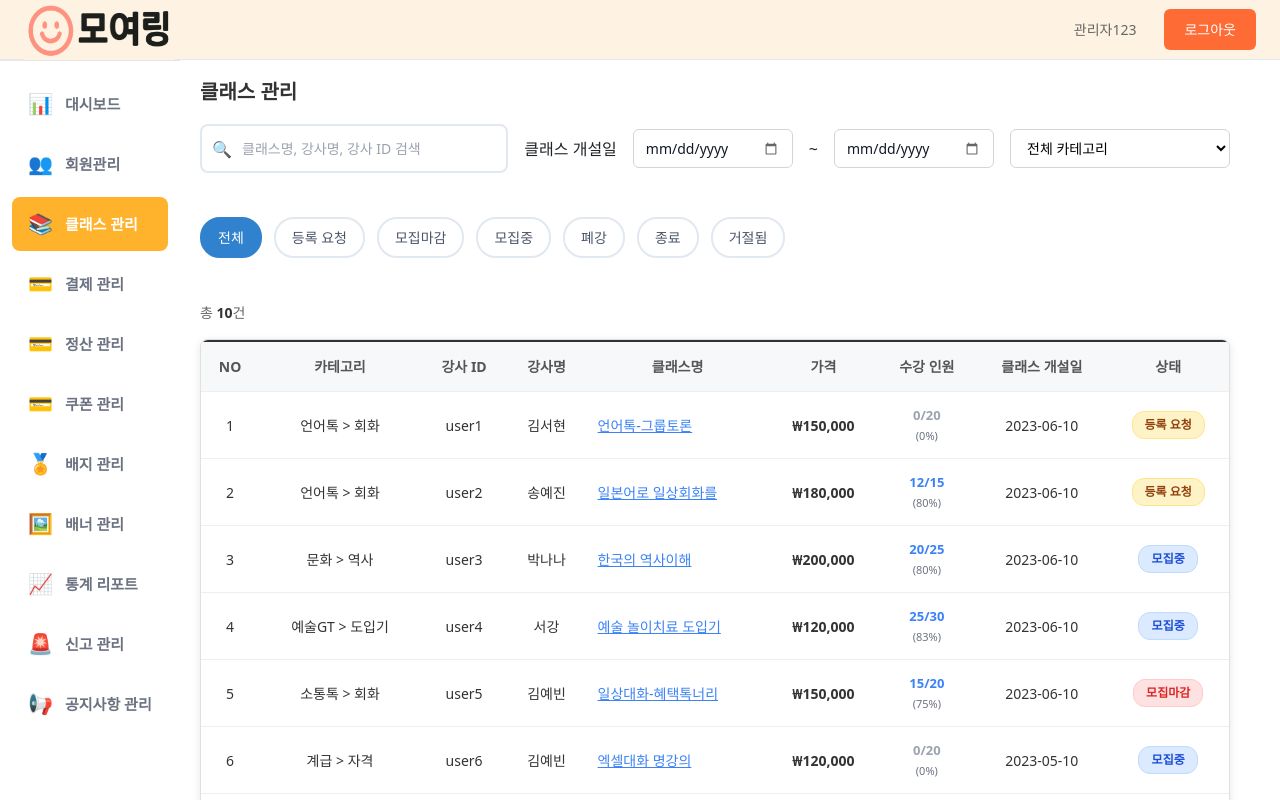
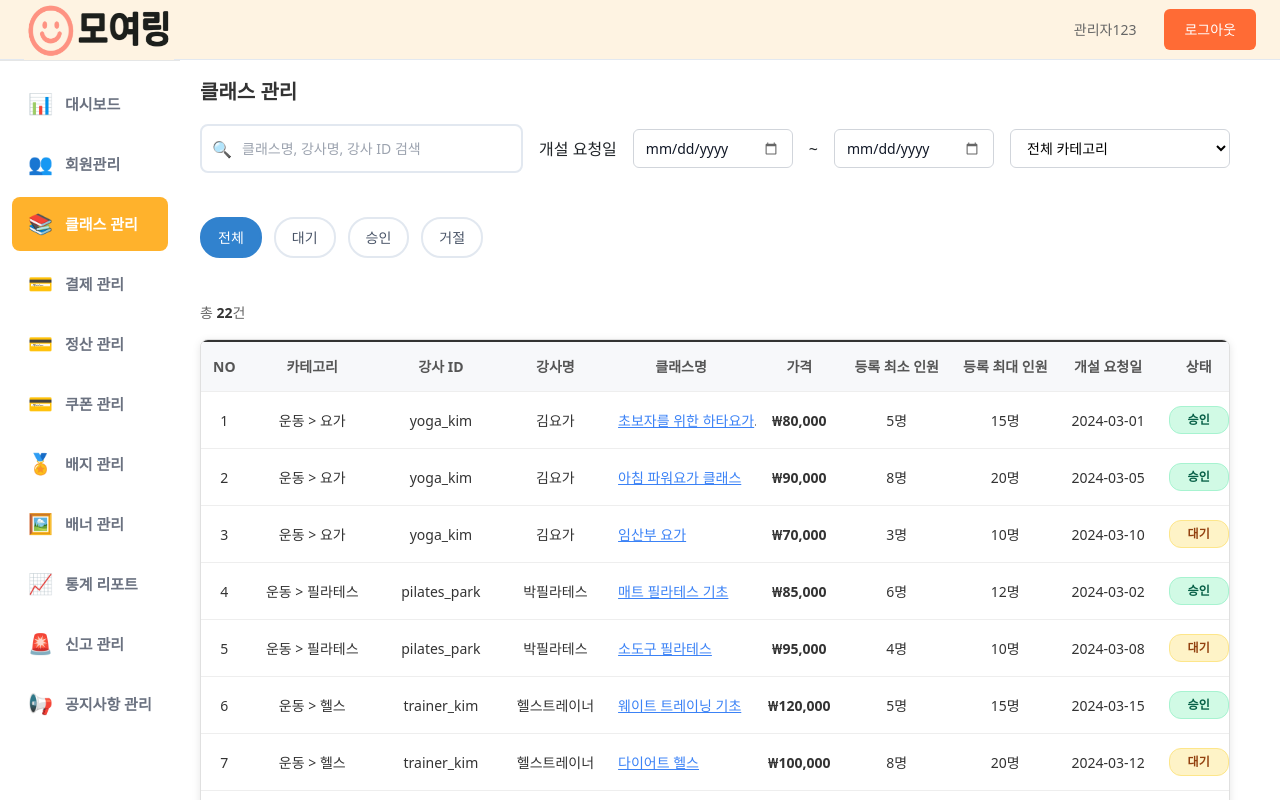
Before and after one commit to osk0521/moyering-frontend, a React (Vite) app: page /admin/class in a window 1280 px wide. Built offline with nearby package versions, Linux system fonts and the light colour scheme.

Commit message:
fix : layout page 수정

```diff
--- a/src/pages/admin/BannerManagement.jsx
+++ b/src/pages/admin/BannerManagement.jsx
@@ -63,6 +63,7 @@ const BannerManagement = () => {
           bannerCode: 'BN1',
           imageUrl: 'banner1.jpg',
           title: '신규 요리 클래스 오픈',
+          content: '배너 내용입니다',
           isHidden: false,
           registerId: 'admin1',
           createdAt: '2024-02-15T10:00:00'
@@ -72,6 +73,7 @@ const BannerManagement = () => {
           bannerCode: 'PU2',
           imageUrl: 'popup2.jpg',
           title: '겨울 특별 할인 이벤트',
+          content: '배너 내용입니다',
           isHidden: true,
           registerId: 'admin1',
           createdAt: '2024-02-15T11:00:00'
@@ -81,6 +83,7 @@ const BannerManagement = () => {
           bannerCode: 'BN3',
           imageUrl: 'banner3.jpg',
           title: '도예 클래스 인기 급상승',
+          content: '배너 내용입니다',
           isHidden: false,
           registerId: 'admin1',
           createdAt: '2024-02-15T12:00:00'
@@ -90,6 +93,7 @@ const BannerManagement = () => {
           bannerCode: 'BN4',
           imageUrl: 'banner4.jpg',
           title: '봄맞이 새학기 특별 이벤트',
+          content: '배너 내용입니다',
           isHidden: false,
           registerId: 'admin2',
           createdAt: '2024-02-28T09:00:00'
@@ -99,6 +103,7 @@ const BannerManagement = () => {
           bannerCode: 'PU5',
           imageUrl: 'popup5.jpg',
           title: '모바일 앱 출시 기념 이벤트',
+          content: '배너 내용입니다',
           isHidden: true,
           registerId: 'admin1',
           createdAt: '2024-02-19T14:00:00'
@@ -305,6 +310,7 @@ const BannerManagement = () => {
               <th>ID</th>
               <th>배너 이미지</th>
               <th>제목</th>
+              <th>내용</th>
               <th>상태</th>
               <th>등록 ID</th>
               <th>등록일자</th>
@@ -335,6 +341,7 @@ const BannerManagement = () => {
                     </div>
                   </td>
                   <td className="banner-title">{banner.title}</td>
+                  <td className="banner-content">{banner.content}</td>
                   <td>
                     {banner.isHidden ? (
                       <button
--- a/src/pages/admin/ClassManagement.jsx
+++ b/src/pages/admin/ClassManagement.jsx
@@ -1,8 +1,10 @@
 import React, { useState } from 'react';
 import Layout from "./Layout";
 import './ClassManagement.css';
+
 // 모달 사용
-import ClassDetailModal from './ClassDetailModal'; // 클래스 상세 모달 컴포넌트
+import ClassDetailModal from './ClassDetailModal'; // 클래스 상세 페이지
+
 
   const ClassManagement = () => {
     // 검색어 => 사용자가 입력한 검색어 저장
@@ -23,123 +25,286 @@ const ClassManagement = () => {
     const [isModalOpen, setIsModalOpen] = useState(false);
     const [selectedClass, setSelectedClass] = useState(null);
 
-
-  // 클래스 데이터
+    // 클래스 데이터 (업데이트된 더미데이터)
     const classData = [
       {
         no: 1, // 일련번호
-      category: "언어톡 > 회화", // 카테고리
-      instructorId: "user1", // 강사 ID
-      instructorName: "김서현", // 강사명
-      className: "언어톡-그룹토론", // 클래스명
-      price: "₩150,000", // 가격
-      classDate: "2023-06-10", // 클래스 개설일
-      progress: { current: 0, total: 20 }, // 수강 인원
-      status: "등록 요청", // 상태
+        category: "운동 > 요가", // 카테고리
+        instructorId: "yoga_kim", // 강사 ID
+        instructorName: "김요가", // 강사명
+        className: "초보자를 위한 하타요가", // 클래스명
+        price: "₩80,000", // 가격
+        registrationMin: 5, // 등록 최소 인원
+        registrationMax: 15, // 등록 최대 인원
+        classDate: "2024-03-01", // 개설 요청일
+        status: "승인", // 상태
       },
       {
         no: 2,
-      category: "언어톡 > 회화",
-      instructorId: "user2",
-      instructorName: "송예진",
-      className: "일본어로 일상회화를",
-      price: "₩180,000",
-      classDate: "2023-06-10",
-      progress: { current: 12, total: 15 },
-      status: "등록 요청",
+        category: "운동 > 요가",
+        instructorId: "yoga_kim",
+        instructorName: "김요가",
+        className: "아침 파워요가 클래스",
+        price: "₩90,000",
+        registrationMin: 8,
+        registrationMax: 20,
+        classDate: "2024-03-05",
+        status: "승인",
       },
       {
         no: 3,
-      instructorId: "user3",
-      instructorName: "박나나",
-      className: "한국의 역사이해",
-      price: "₩200,000",
-      classDate: "2023-06-10",
-      category: "문화 > 역사",
-      progress: { current: 20, total: 25 },
-      status: "모집중",
+        category: "운동 > 요가",
+        instructorId: "yoga_kim",
+        instructorName: "김요가",
+        className: "임산부 요가",
+        price: "₩70,000",
+        registrationMin: 3,
+        registrationMax: 10,
+        classDate: "2024-03-10",
+        status: "대기",
       },
       {
         no: 4,
-      category: "예술GT > 도입기",
-      instructorId: "user4",
-      instructorName: "서강",
-      className: "예술 놀이치료 도입기",
-      price: "₩120,000",
-      classDate: "2023-06-10",
-      progress: { current: 25, total: 30 },
-      status: "모집중",
+        category: "운동 > 필라테스",
+        instructorId: "pilates_park",
+        instructorName: "박필라테스",
+        className: "매트 필라테스 기초",
+        price: "₩85,000",
+        registrationMin: 6,
+        registrationMax: 12,
+        classDate: "2024-03-02",
+        status: "승인",
       },
       {
         no: 5,
-      category: "소통톡 > 회화",
-      instructorId: "user5",
-      instructorName: "김예빈",
-      className: "일상대화-혜택톡너리",
-      price: "₩150,000",
-      classDate: "2023-06-10",
-      progress: { current: 15, total: 20 },
-      status: "모집마감",
+        category: "운동 > 필라테스",
+        instructorId: "pilates_park",
+        instructorName: "박필라테스",
+        className: "소도구 필라테스",
+        price: "₩95,000",
+        registrationMin: 4,
+        registrationMax: 10,
+        classDate: "2024-03-08",
+        status: "대기",
       },
       {
         no: 6,
-      category: "계급 > 자격",
-      instructorId: "user6",
-      instructorName: "김예빈",
-      className: "엑셀대화 명강의",
+        category: "운동 > 헬스",
+        instructorId: "trainer_kim",
+        instructorName: "헬스트레이너",
+        className: "웨이트 트레이닝 기초",
         price: "₩120,000",
-      classDate: "2023-05-10",
-      progress: { current: 0, total: 20 },
-      status: "모집중",
+        registrationMin: 5,
+        registrationMax: 15,
+        classDate: "2024-03-15",
+        status: "승인",
       },
       {
         no: 7,
-      category: "계급 > 흐름",
-      instructorId: "user7",
-      instructorName: "하승우",
-      className: "그림톡 명강의",
-      price: "₩150,000",
-      classDate: "2023-05-10",
-      progress: { current: 20, total: 20 },
-      status: "모집마감",
+        category: "운동 > 헬스",
+        instructorId: "trainer_kim",
+        instructorName: "헬스트레이너",
+        className: "다이어트 헬스",
+        price: "₩100,000",
+        registrationMin: 8,
+        registrationMax: 20,
+        classDate: "2024-03-12",
+        status: "대기",
       },
       {
         no: 8,
-      category: "움직 > 요양",
-      instructorId: "user8",
-      instructorName: "박혜빈",
-      className: "라이브업 명강의",
-      price: "₩100,000",
-      classDate: "2023-05-10",
-      progress: { current: 25, total: 30 },
-      status: "종료",
+        category: "운동 > 수영",
+        instructorId: "swim_coach",
+        instructorName: "수영코치",
+        className: "성인 자유형 수영",
+        price: "₩110,000",
+        registrationMin: 6,
+        registrationMax: 12,
+        classDate: "2024-03-18",
+        status: "승인",
       },
       {
         no: 9,
-      category: "비즈니스 > 마케팅",
-      instructorId: "user9",
-      instructorName: "안민수",
-      className: "디지털 마케팅 기초",
-      price: "₩200,000",
-      classDate: "2023-04-15",
-      progress: { current: 5, total: 15 },
-      status: "거절됨",
+        category: "운동 > 수영",
+        instructorId: "swim_coach",
+        instructorName: "수영코치",
+        className: "아동 수영 교실",
+        price: "₩80,000",
+        registrationMin: 5,
+        registrationMax: 10,
+        classDate: "2024-03-20",
+        status: "대기",
       },
       {
         no: 10,
-      category: "비즈니스 > 창업",
-      instructorId: "user10",
-      instructorName: "정혜진",
-      className: "진로 모색하는 물론",
-      price: "₩180,000",
-      classDate: "2023-03-01",
-      progress: { current: 2, total: 20 },
-      status: "폐강",
+        category: "요리 > 한식",
+        instructorId: "chef_lee",
+        instructorName: "이셰프",
+        className: "집에서 만드는 한식",
+        price: "₩90,000",
+        registrationMin: 6,
+        registrationMax: 12,
+        classDate: "2024-03-03",
+        status: "승인",
+      },
+      {
+        no: 11,
+        category: "요리 > 양식",
+        instructorId: "chef_lee",
+        instructorName: "이셰프",
+        className: "이탈리안 파스타 마스터",
+        price: "₩110,000",
+        registrationMin: 4,
+        registrationMax: 8,
+        classDate: "2024-03-07",
+        status: "대기",
+      },
+      {
+        no: 12,
+        category: "요리 > 베이킹",
+        instructorId: "chef_lee",
+        instructorName: "이셰프",
+        className: "홈베이킹 기초과정",
+        price: "₩75,000",
+        registrationMin: 8,
+        registrationMax: 15,
+        classDate: "2024-03-11",
+        status: "거절",
+      },
+      {
+        no: 13,
+        category: "미술 > 유화",
+        instructorId: "artist_choi",
+        instructorName: "최화가",
+        className: "유화 풍경화 그리기",
+        price: "₩120,000",
+        registrationMin: 5,
+        registrationMax: 10,
+        classDate: "2024-03-04",
+        status: "승인",
+      },
+      {
+        no: 14,
+        category: "미술 > 수채화",
+        instructorId: "artist_choi",
+        instructorName: "최화가",
+        className: "수채화 정물화",
+        price: "₩95,000",
+        registrationMin: 6,
+        registrationMax: 12,
+        classDate: "2024-03-14",
+        status: "대기",
+      },
+      {
+        no: 15,
+        category: "미술 > 디지털아트",
+        instructorId: "artist_choi",
+        instructorName: "최화가",
+        className: "디지털 일러스트",
+        price: "₩130,000",
+        registrationMin: 4,
+        registrationMax: 8,
+        classDate: "2024-03-16",
+        status: "거절",
+      },
+      {
+        no: 16,
+        category: "음악 > 피아노",
+        instructorId: "music_teacher",
+        instructorName: "음악쌤",
+        className: "클래식 피아노 레슨",
+        price: "₩150,000",
+        registrationMin: 3,
+        registrationMax: 6,
+        classDate: "2024-03-06",
+        status: "승인",
+      },
+      {
+        no: 17,
+        category: "음악 > 기타",
+        instructorId: "music_teacher",
+        instructorName: "음악쌤",
+        className: "통기타 기초",
+        price: "₩80,000",
+        registrationMin: 8,
+        registrationMax: 15,
+        classDate: "2024-03-13",
+        status: "대기",
+      },
+      {
+        no: 18,
+        category: "음악 > 보컬",
+        instructorId: "music_teacher",
+        instructorName: "음악쌤",
+        className: "보컬 트레이닝",
+        price: "₩100,000",
+        registrationMin: 5,
+        registrationMax: 10,
+        classDate: "2024-03-17",
+        status: "거절",
+      },
+      {
+        no: 19,
+        category: "언어 > 영어",
+        instructorId: "english_teacher",
+        instructorName: "영어선생",
+        className: "토익 점수 올리기",
+        price: "₩120,000",
+        registrationMin: 10,
+        registrationMax: 20,
+        classDate: "2024-03-09",
+        status: "승인",
+      },
+      {
+        no: 20,
+        category: "언어 > 영어",
+        instructorId: "english_teacher",
+        instructorName: "영어선생",
+        className: "영어회화 초급",
+        price: "₩90,000",
+        registrationMin: 8,
+        registrationMax: 15,
+        classDate: "2024-03-19",
+        status: "대기",
+      },
+      {
+        no: 21,
+        category: "언어 > 일본어",
+        instructorId: "english_teacher",
+        instructorName: "영어선생",
+        className: "일본어 기초 회화",
+        price: "₩85,000",
+        registrationMin: 6,
+        registrationMax: 12,
+        classDate: "2024-03-21",
+        status: "거절",
+      },
+      {
+        no: 22,
+        category: "언어 > 중국어",
+        instructorId: "english_teacher",
+        instructorName: "영어선생",
+        className: "HSK 중국어",
+        price: "₩95,000",
+        registrationMin: 5,
+        registrationMax: 15,
+        classDate: "2024-03-22",
+        status: "거절",
       },
     ];
 
-  // 필터 상태 옵션
-  const statusOptions = ['전체', '등록 요청', '모집마감', '모집중', '폐강', '종료', '거절됨'];
+    // 필터 상태 옵션 (업데이트된 상태명)
+    const statusOptions = ['전체', '대기', '승인', '거절'];
+
+    // 카테고리 옵션 (업데이트된 카테고리)
+    const categoryOptions = [
+      '전체 카테고리',
+      '운동',
+      '요리',
+      '미술',
+      '음악',
+      '언어'
+    ];
 
     // 클래스 상세 모달 열기
     const openClassModal = (classItem) => {
@@ -152,8 +317,6 @@ const ClassManagement = () => {
       setIsModalOpen(false);
       setSelectedClass(null);
     };
-
-
 
     // 상태 체크 핸들러 함수 => 전체와 개별상태
     const handleStatusChange = (status) => {
@@ -198,7 +361,7 @@ const ClassManagement = () => {
       // "전체 카테고리"이거나, 카테고리가 일치하면 true
       const matchesCategory =
         categoryFilter === '전체 카테고리' ||
-      classItem.category.includes(categoryFilter.replace('전체 ', ''));
+        classItem.category.includes(categoryFilter);
 
       // 날짜 필터링
       const classDate = new Date(classItem.classDate); // 문자열을 Date 객체로 변환
@@ -218,32 +381,14 @@ const ClassManagement = () => {
       setSearchTerm(e.target.value);
     };
 
-
-  // 상태별 스타일 클래스
+    // 상태별 스타일 클래스 (업데이트된 상태명에 맞춤)
     const getStatusClass = (status) => {
       switch(status) {
-      case '등록 요청': return 'status-pendingHY';
-      case '모집중': return 'status-recruitingHY';
-      case '모집마감': return 'status-fullHY';
-      case '종료': return 'status-completedHY';
-      case '폐강': return 'status-cancelledHY';
-      case '거절됨': return 'status-rejectedHY';
+        case '대기': return 'status-pendingHY';
+        case '승인': return 'status-completedHY';
+        case '거절': return 'status-rejectedHY';
         default: return '';
       }
-  };
-
-  // 진행률 계산
-  const getProgressPercentage = (current, total) => {
-    return total > 0 ? Math.round((current / total) * 100) : 0;
-  };
-
-  // 진행률 색상
-  const getProgressColor = (percentage) => {
-    if (percentage === 0) return '#9CA3AF';
-    if (percentage <= 30) return '#EF4444';
-    if (percentage <= 60) return '#F59E0B';
-    if (percentage <= 90) return '#3B82F6';
-    return '#10B981';
     };
 
     return (
@@ -252,7 +397,6 @@ const ClassManagement = () => {
         <div className="page-titleHY">
           <h1>클래스 관리</h1>
         </div>
-
 
         {/* 검색 및 필터 영역 */}
         <div className="search-sectionHY">
@@ -268,7 +412,7 @@ const ClassManagement = () => {
             />
           </div>
 
-              <label className="date-labelHY">클래스 개설일</label>
+          <label className="date-labelHY">개설 요청일</label>
           <input
             type="date"
             className="date-inputHY"
@@ -283,20 +427,15 @@ const ClassManagement = () => {
             onChange={(e) => setEndDate(e.target.value)}
           />
 
-
           <div className="category-sectionHY">
             <select
               className="category-selectHY"
               value={categoryFilter}
               onChange={(e) => setCategoryFilter(e.target.value)}
             >
-                <option value="전체 카테고리">전체 카테고리</option>
-                <option value="언어톡">언어톡</option>
-                <option value="문화">문화</option>
-                <option value="예술GT">예술GT</option>
-                <option value="소통톡">소통톡</option>
-                <option value="계급">계급</option>
-                <option value="비즈니스">비즈니스</option>
+              {categoryOptions.map(category => (
+                <option key={category} value={category}>{category}</option>
+              ))}
             </select>
           </div>
         </div>
@@ -332,8 +471,9 @@ const ClassManagement = () => {
                 <th>강사명</th>
                 <th>클래스명</th>
                 <th>가격</th>
-                <th>수강 인원</th>
-                <th>클래스 개설일</th>
+                <th>등록 최소 인원</th>
+                <th>등록 최대 인원</th>
+                <th>개설 요청일</th>
                 <th>상태</th>
               </tr>
             </thead>
@@ -354,19 +494,8 @@ const ClassManagement = () => {
                     </button>
                   </td>
                   <td className="priceHY">{classItem.price}</td>
-                  <td className="progress-cellHY">
-                    <div className="progress-infoHY">
-                      <span
-                        className="progress-textHY"
-                        style={{ color: getProgressColor(getProgressPercentage(classItem.progress.current, classItem.progress.total)) }}
-                      >
-                        {classItem.progress.current}/{classItem.progress.total}
-                      </span>
-                      <span className="progress-percentageHY">
-                        ({getProgressPercentage(classItem.progress.current, classItem.progress.total)}%)
-                      </span>
-                    </div>
-                  </td>
+                  <td className="text-center">{classItem.registrationMin}명</td>
+                  <td className="text-center">{classItem.registrationMax}명</td>
                   <td>{classItem.classDate}</td>
                   <td>
                     <span className={`status-badgeHY ${getStatusClass(classItem.status)}`}>
@@ -378,6 +507,7 @@ const ClassManagement = () => {
             </tbody>
           </table>
         </div>
+
         <ClassDetailModal
           isOpen={isModalOpen}
           onClose={closeModal}
--- a/src/pages/admin/Layout.jsx
+++ b/src/pages/admin/Layout.jsx
@@ -53,8 +53,6 @@ const Layout = ({ children }) => {
         </nav>
       </aside>
 
-
-
         {/* 헤더 */}
         <header className="headerHY">
           <div className="header-leftHY">
--- a/src/pages/admin/Login.jsx
+++ b/src/pages/admin/Login.jsx
@@ -31,7 +31,7 @@ const Login = () => {
      // 실제 로그인 API 호출
      console.log('로그인 시도:', formData);
 
-     const response = await axios.post('/api/login', {
+     const response = await axios.post('/api', {
        username: formData.username,
        password: formData.password
      });
@@ -45,9 +45,9 @@ const Login = () => {
 
      console.log('로그인 성공:', response.data.role);
 
-     // 역할별 페이지 이동 - ROLE_MG일 경우에 /admin/verify로 넘어가야해
+     // 역할별 페이지 이동 - ROLE_MG일 경우에 /admin/dashboard 넘어가기
      if (response.data.role === 'ROLE_MG') {
-       navigate('/admin/verify');
+       navigate('/admin/dashboard');
      } else {
        navigate('/'); // 일반 사용자는 메인 페이지로
      }
--- a/src/pages/admin/MemberDetailModal.jsx
+++ b/src/pages/admin/MemberDetailModal.jsx
@@ -246,7 +246,7 @@ const reportHistory = [
                     <th>No.</th>
                     <th>카테고리</th>
                     <th>클래스명</th>
-                    <th>결제금액</th>
+                    <th>클래스 금액</th>
                     <th>클래스 금액</th>
                     <th>쿠폰 사용금액</th>
                     <th>쿠폰 유형</th>
--- a/src/pages/admin/TwoFactorAuth.jsx
+++ b/src/pages/admin/TwoFactorAuth.jsx
@@ -18,7 +18,7 @@ const TwoFactorAuth = () => {
     } else {
       // 이메일 정보가 없으면 로그인 페이지로 리다이렉트
       alert('잘못된 접근입니다. 다시 로그인해주세요.');
-      navigate('/login');
+      navigate('/admin');
     }
   }, [location, navigate]);
 
```
Lines whose indentation alone changed are shown as unchanged.
